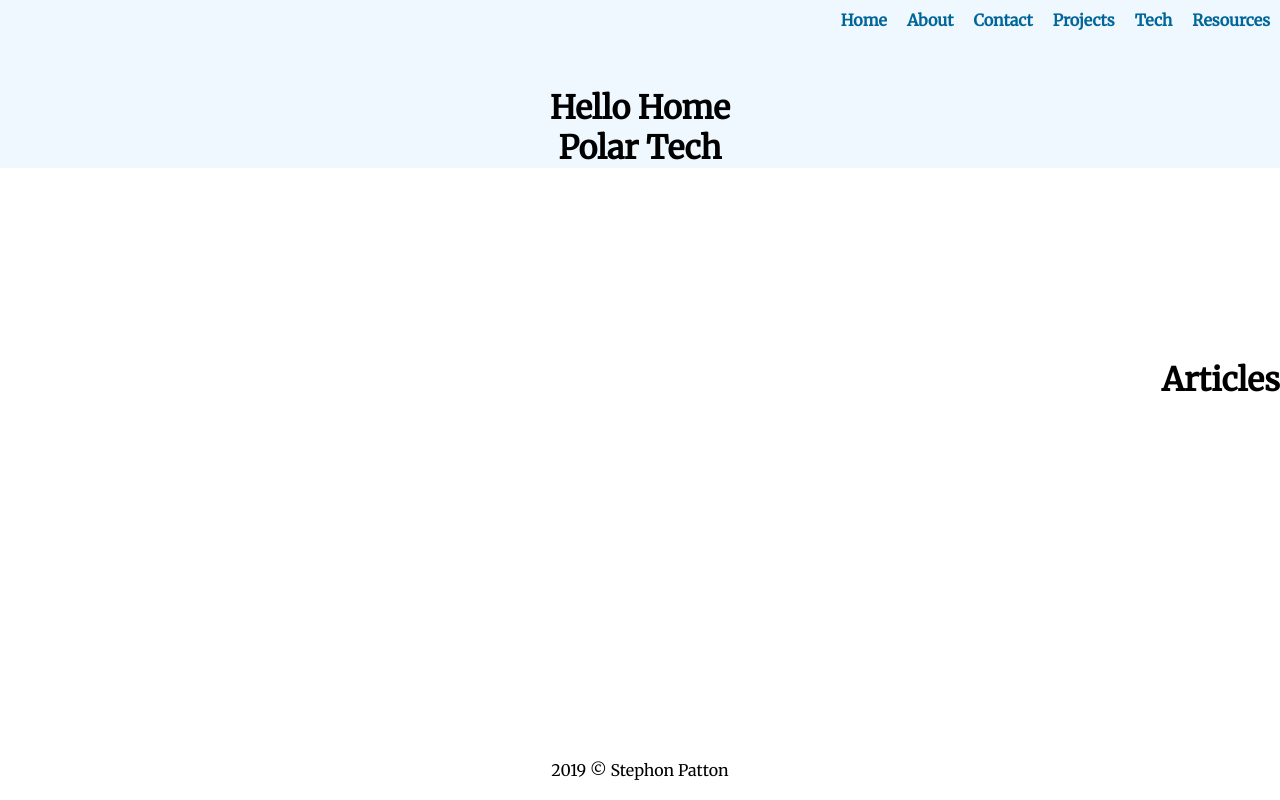
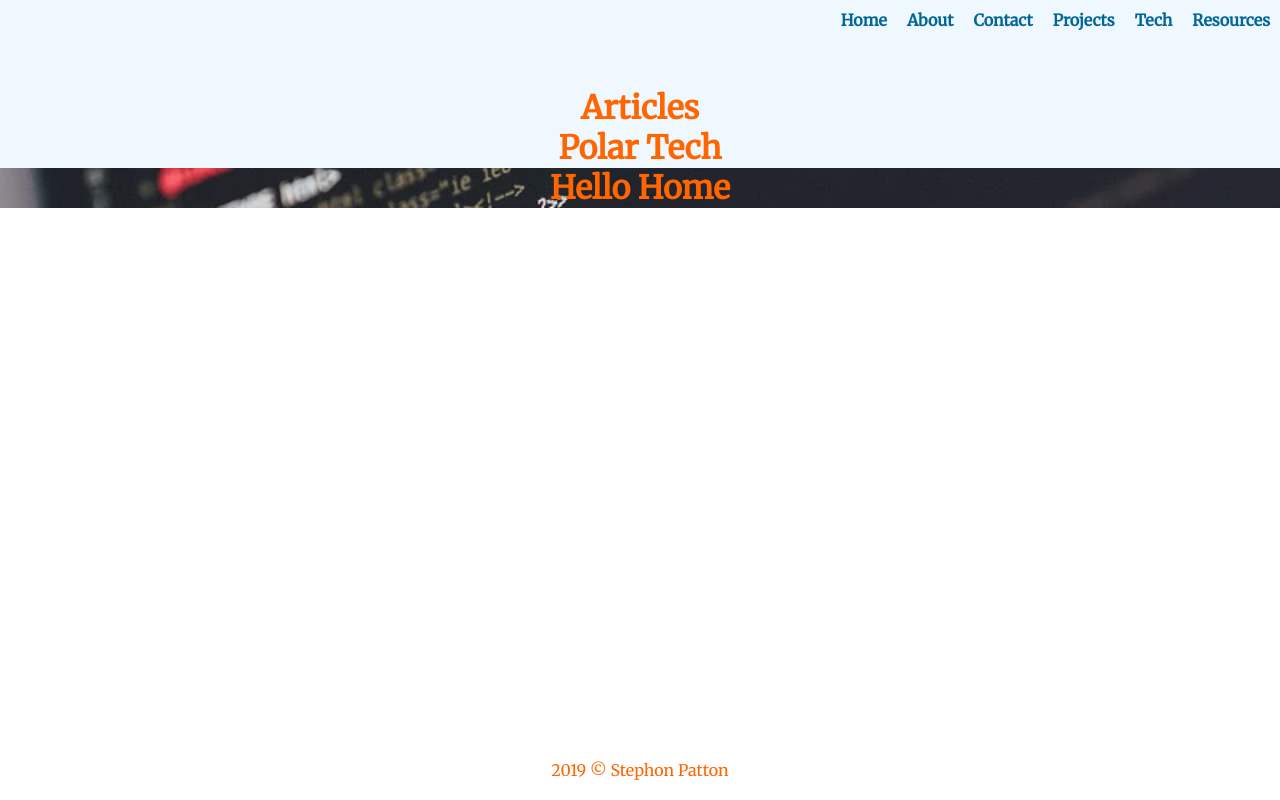
Before and after one commit to stephonpatton/portfolio, a React (Create React App) app: page / in a window 1280 px wide. Built offline with nearby package versions, Linux system fonts and the light colour scheme.

Commit message:
- Deployed to Github Pages - Added picture to home page - Needs styling and content still

```diff
--- a/src/App.css
+++ b/src/App.css
@@ -2,10 +2,21 @@
 	margin: 0;
 	padding: 0;
 	font-family: 'Merriweather';
+	color: #ff6500;
 }
 .App {
 	text-align: center;
 	background-color: aliceblue;
+}
+
+.home-comp {
+	/* height: 96vh; /*TODO: Change so footer can be responsive */
+	background-image: url("../src/imgs/code-1839406_960_720.webp");
+	background-repeat: no-repeat;
+	background-size: cover;
+	-webkit-background-size: cover;
+	-moz-background-size: cover;
+	-o-background-size: cover;
 }
 
 .nav-list {
@@ -71,11 +82,11 @@
 	height: 40vmin;
 }
 
-.sidebar-cont {
+/* .sidebar-cont {
 	position: absolute;
 	right: 0;
 	bottom: 50%;
-}
+} */
 
 /* .App-header {
 	background-color: #282c34;
--- a/src/App.js
+++ b/src/App.js
@@ -1,5 +1,6 @@
 import React from 'react';
-import { BrowserRouter as Router, Switch, Route, Link } from 'react-router-dom';
+import { Link, animateScroll as scroll } from 'react-scroll';
+import { BrowserRouter as Router, Switch, Route } from 'react-router-dom';
 import { Component } from 'react';
 import './App.css';
 import Contact from './pages/Contact';
@@ -19,15 +20,13 @@ class App extends Component {
 				<div className="App">
 					<Nav />
 					<Sidebar />
-
+					<Header />
 					<Route exact path="/" component={Home} />
 					<Route exact path="/contact" component={Contact} />
 					<Route exact path="/projects" component={Projects} />
 					<Route exact path="/tech" component={Tech} />
 					<Route exact path="/resources" component={Resources} />
 					<Route exact path="/about" component={About} />
-
-					<Header />
 				</div>
 				<div className="footer-cont">
 					<footer className="footer">2019 &#169; Stephon Patton</footer>
@@ -38,5 +37,3 @@ class App extends Component {
 }
 
 export default App;
-
-//TODO: Add copyright sign to footer ---DONE
--- a/src/components/Nav.js
+++ b/src/components/Nav.js
@@ -6,22 +6,34 @@ const Nav = () => {
 		<div class="nav-cont">
 			<ul className="nav-list">
 				<li>
-					<Link to="/">Home</Link>
+					<Link activeClass="active" to="/" spy={true} smooth={true} offset={-70} duration={500}>
+						Home
+					</Link>
 				</li>
 				<li>
-					<Link to="/about">About</Link>
+					<Link activeClass="active" to="/about" spy={true} smooth={true} offset={-70} duration={500}>
+						About
+					</Link>
 				</li>
 				<li>
-					<Link to="/contact">Contact</Link>
+					<Link activeClass="active" to="contact" spy={true} smooth={true} offset={-70} duration={500}>
+						Contact
+					</Link>
 				</li>
 				<li>
-					<Link to="/projects">Projects</Link>
+					<Link activeClass="active" to="/projects" spy={true} smooth={true} offset={-70} duration={500}>
+						Projects
+					</Link>
 				</li>
 				<li>
-					<Link to="/tech">Tech</Link>
+					<Link activeClass="active" to="/tech" spy={true} smooth={true} offset={-70} duration={500}>
+						Tech
+					</Link>
 				</li>
 				<li>
-					<Link to="/resources">Resources</Link>
+					<Link activeClass="active" to="/resources" spy={true} smooth={true} offset={-70} duration={500}>
+						Resources
+					</Link>
 				</li>
 			</ul>
 		</div>
--- a/src/pages/Home.js
+++ b/src/pages/Home.js
@@ -3,8 +3,8 @@ import Header from '../components/Header';
 
 const Home = () => {
 	return (
-		<div>
-			<h1>Hello Home</h1>
+		<div className="home-comp">
+			<h1 id="home">Hello Home</h1>
 		</div>
 	);
 };
```
Also changed, not shown: package.json (+8 -11 lines), src/imgs/code-1839406_960_720.webp (added), 1 other file (tests, documents, lock files or other folders).
